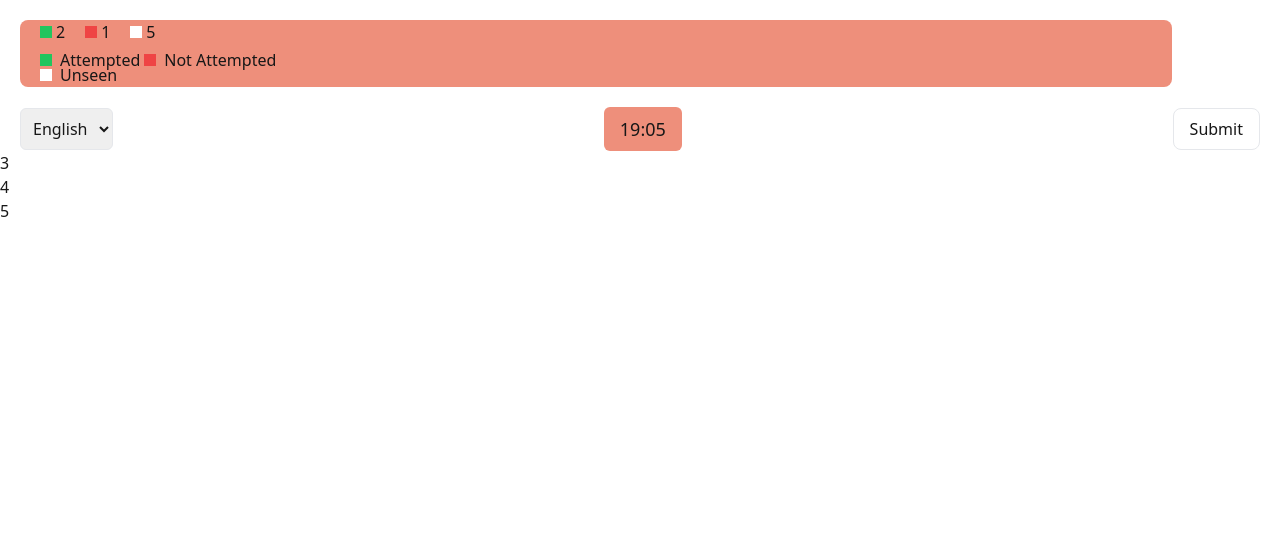
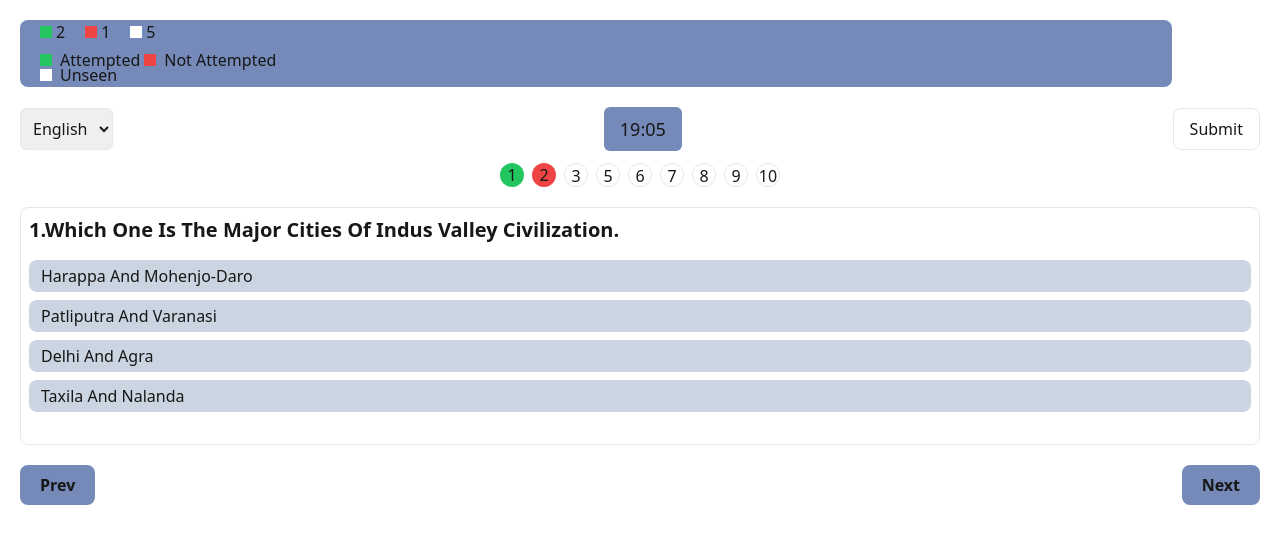
Before and after one commit to nitinkumaar20/quizz, a Next.js app: page /quiz in a window 1280 px wide. Shown: the top 544 px of the page. Built offline with nearby package versions, Linux system fonts and the light colour scheme.

Commit message:
quiz componenet

```diff
--- a/app/globals.css
+++ b/app/globals.css
@@ -7,8 +7,10 @@
 :root {
   --background: #ffffff;
   --foreground: #171717;
-  --primary: #ee8f7b;
-  --secondary: #f0bd71;
+  /* --primary: #ee8f7b; */
+  --primary: #758ab8;
+  /* --secondary: #f0bd71; */
+  --secondary: #474747;
   --tertiary: #ffffff;
   --textColor: #171717;
 
--- a/app/quiz/page.tsx
+++ b/app/quiz/page.tsx
@@ -37,7 +37,6 @@ const Quiz = () => {
             <h1>Unseen</h1>
           </div>
         </div>
-
       </div>
       <div className="mx-5 flex justify-between items-center">
         <select className="p-2 border rounded-md">
@@ -45,15 +44,66 @@ const Quiz = () => {
           <option value="hi">Hindi</option>
         </select>
 
-<div className=" bg-[--primary] rounded-md text-lg py-2 px-4"><h1>19:05</h1></div>
+        <div className=" bg-[--primary] rounded-md text-lg py-2 px-4">
+          <h1>19:05</h1>
+        </div>
         <div>
           <button className="border p-2 rounded-lg px-4 ">Submit</button>
         </div>
+      </div>
+      <div className="flex justify-center gap-2 mx-2 my-2 mt-3">
+        <div className="text-center w-6 h-6 bg-green-500 rounded-full">1</div>
+        <div className="text-center w-6 h-6 bg-red-500 rounded-full">2</div>
+        <div className="text-center w-6 h-6 border rounded-full ">3</div>
+        <div className="text-center w-6 h-6 border rounded-full ">5</div>
+        <div className="text-center w-6 h-6 border rounded-full ">6</div>
+        <div className="text-center w-6 h-6 border rounded-full ">7</div>
+        <div className="text-center w-6 h-6 border rounded-full ">8</div>
+        <div className="text-center w-6 h-6 border rounded-full ">9</div>
+        <div className="text-center w-6 h-6 border rounded-full ">10</div>
+      </div>
+      <div className="border p-2 m-5 rounded-lg ">
+        {/* questions div */}
+        <div>
+          <h1 className="capitalize text-xl font-semibold">
+            1.which one is the major cities of indus valley civilization.
+          </h1>
+        </div>
 
+        <div className="flex flex-col mt-4 gap-2">
+          <div>
+            <p className="capitalize px-3 py-1 bg-slate-300  rounded-lg hover:bg-green-500">
+              harappa and mohenjo-daro
+            </p>
           </div>
-      <div>3</div>
-      <div>4</div>
-      <div>5</div>
+          <div>
+            <p className="capitalize px-3 py-1 bg-slate-300  rounded-lg hover:bg-green-500">
+              patliputra and varanasi
+            </p>
+          </div>
+          <div>
+            <p className="capitalize px-3 py-1 bg-slate-300  rounded-lg hover:bg-green-500">
+              delhi and agra
+            </p>
+          </div>
+          <div>
+            <p className="capitalize px-3 py-1 bg-slate-300  rounded-lg hover:bg-green-500">
+              taxila and nalanda
+            </p>
+          </div>
+          <div></div>
+          <div></div>
+          <div></div>
+        </div>
+      </div>
+      <div className="flex justify-between items-center mx-5">
+        <button className="bg-[--primary] px-5 py-2 rounded-lg font-semibold">
+          Prev
+        </button>
+        <button className="bg-[--primary] px-5 py-2 rounded-lg font-semibold">
+          Next
+        </button>
+      </div>
     </div>
   );
 };
```
Lines whose indentation alone changed are shown as unchanged.
